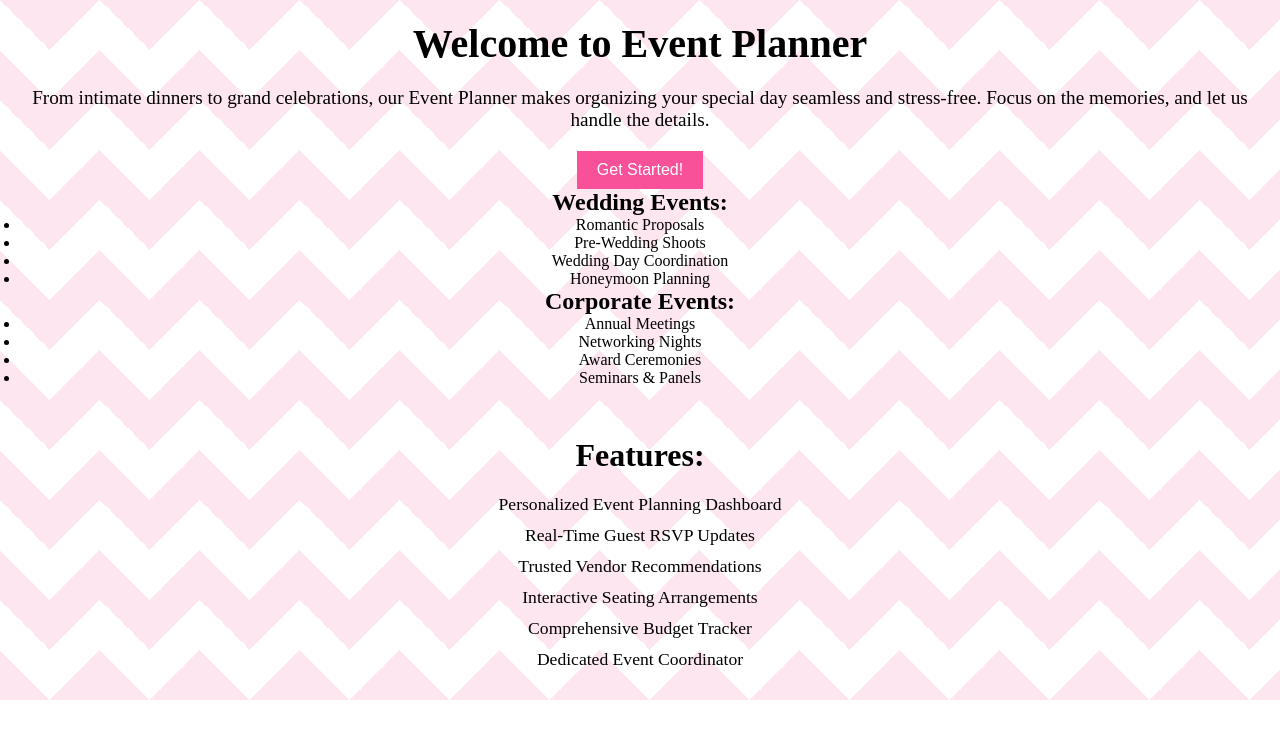
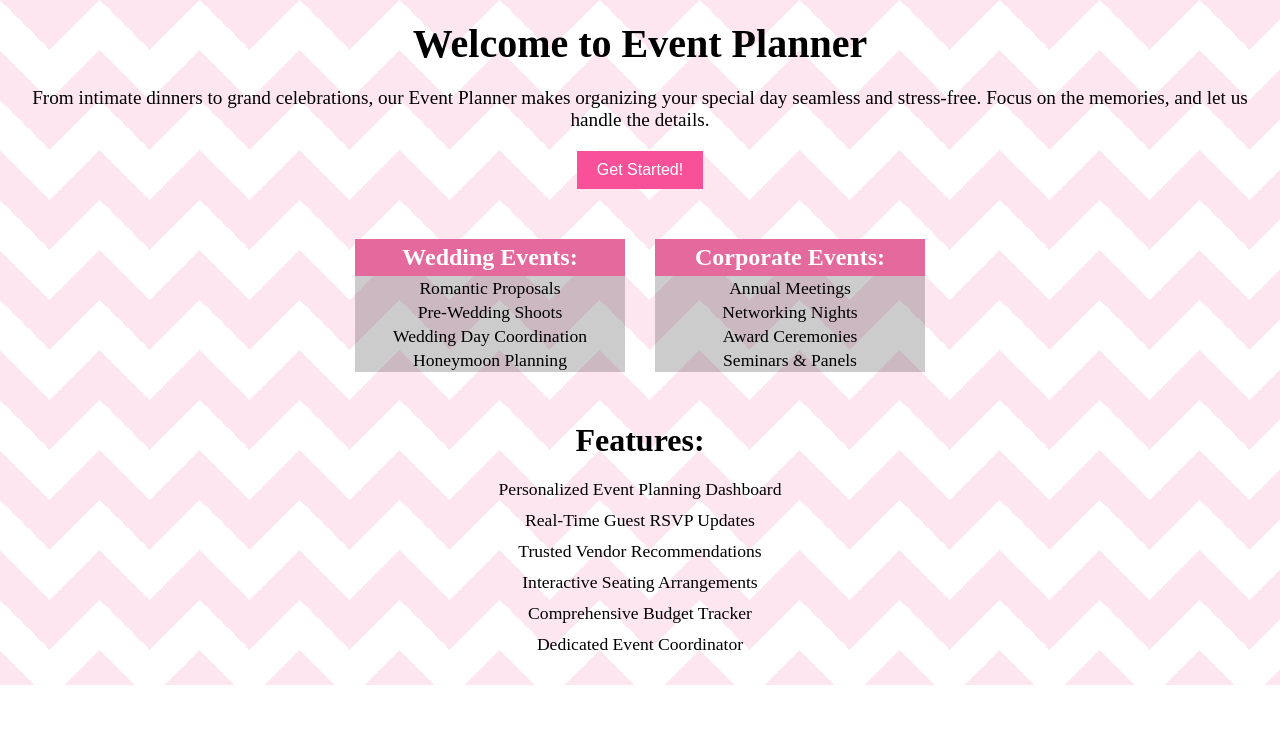
Before and after one commit to selwyntaloza06/event-planner, a React (Vite) app: page / in a window 1280 px wide. Shown: the top 738 px of the page. Built offline with nearby package versions, Linux system fonts and the light colour scheme.

Commit message:
fixed the "events_categories"'s className

```diff
--- a/src/Components/EventPlanner.jsx
+++ b/src/Components/EventPlanner.jsx
@@ -15,7 +15,7 @@ const EventPlanner = () => {
         </p>
         <button className="get-started-button">Get Started!</button>
       </section>
-      <section className="events_category">
+      <section className="events_categories">
         <ul>
           <h2>Wedding Events:</h2>
           <li>Romantic Proposals</li>
```
